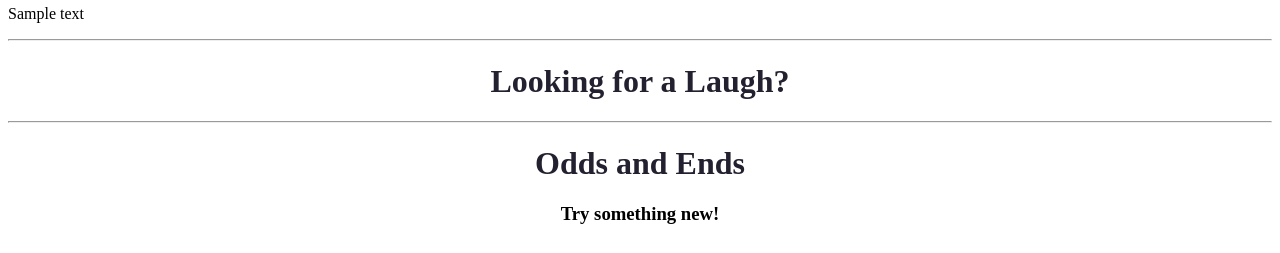
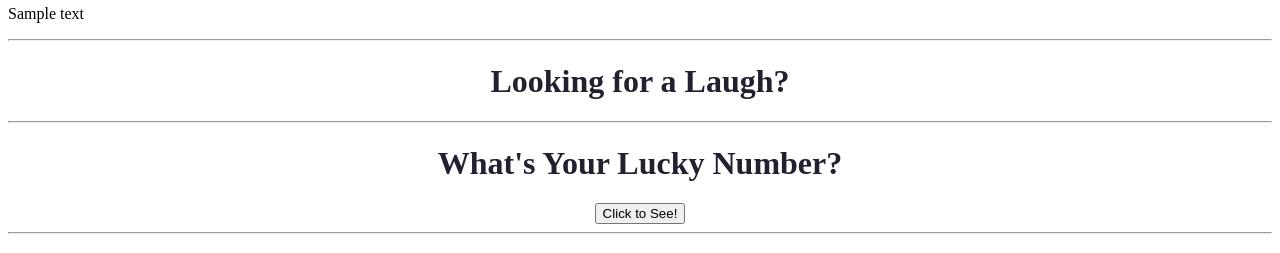
Before and after one commit to clozzi/Project-1-portfolio-sample, a website: page index.html in a window 1280 px wide. Shown: the part 974-1227 px from the top of the page. Drawn offline with Linux system fonts and the light colour scheme; no server answers.

Commit message:
lucky number html + css

```diff
--- a/index.html
+++ b/index.html
@@ -59,6 +59,14 @@
 
 <hr>
 
+<h1>What's Your Lucky Number?</h1>
+
+<div id="luckyNo">
+    <button id="luckyNo" onclick="luckyNumber()">Click to See!</button>
+</div>
+
+<hr>
+
 <h1>Odds and Ends</h1>
 
 <div id="mealOTD">
--- a/style.css
+++ b/style.css
@@ -39,6 +39,10 @@ h1 {
     text-align: center;
 }
 
+#luckyNo {
+    text-align: center;
+}
+
 #mealPic {
     width: 15%;
     height: 15%;
```
